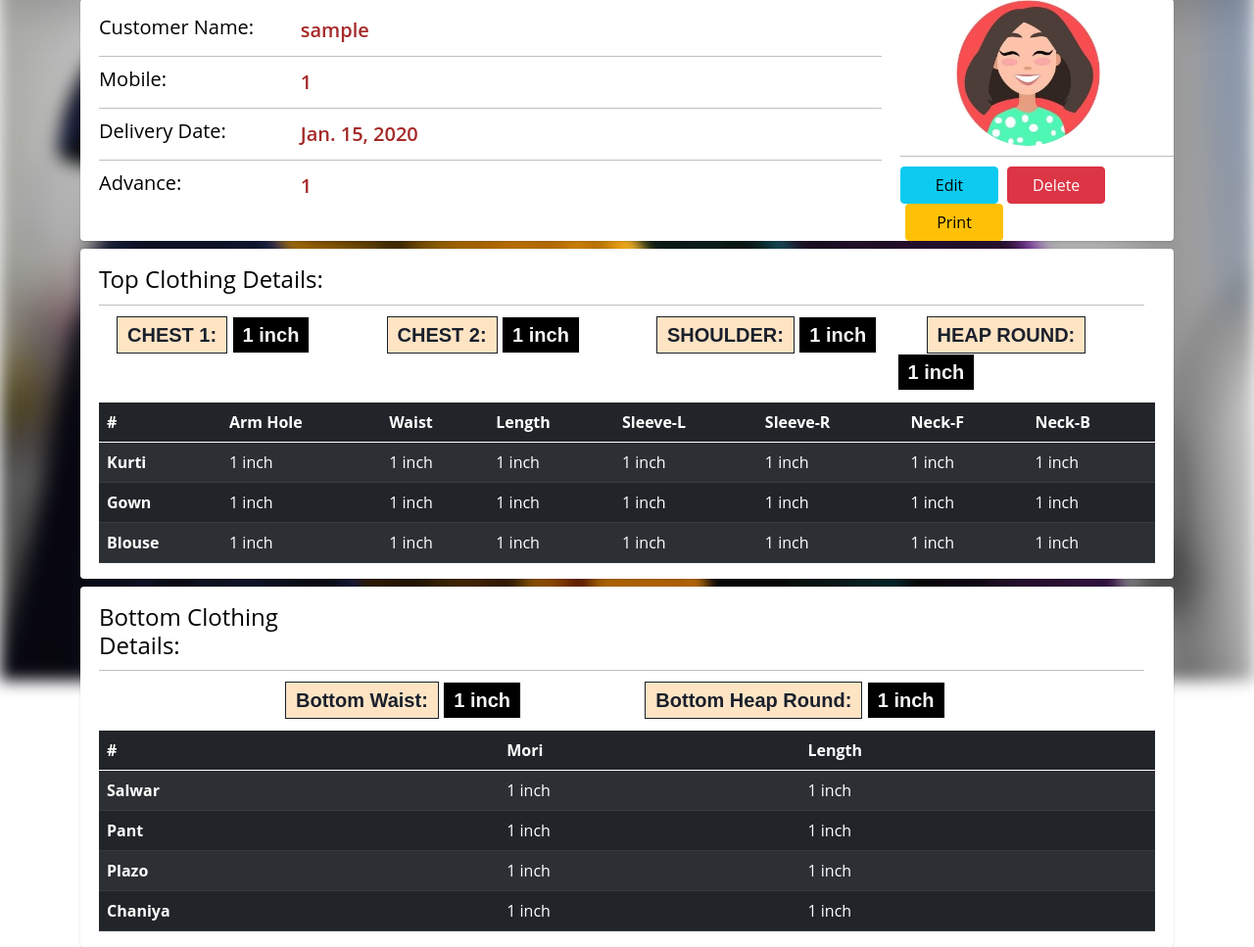
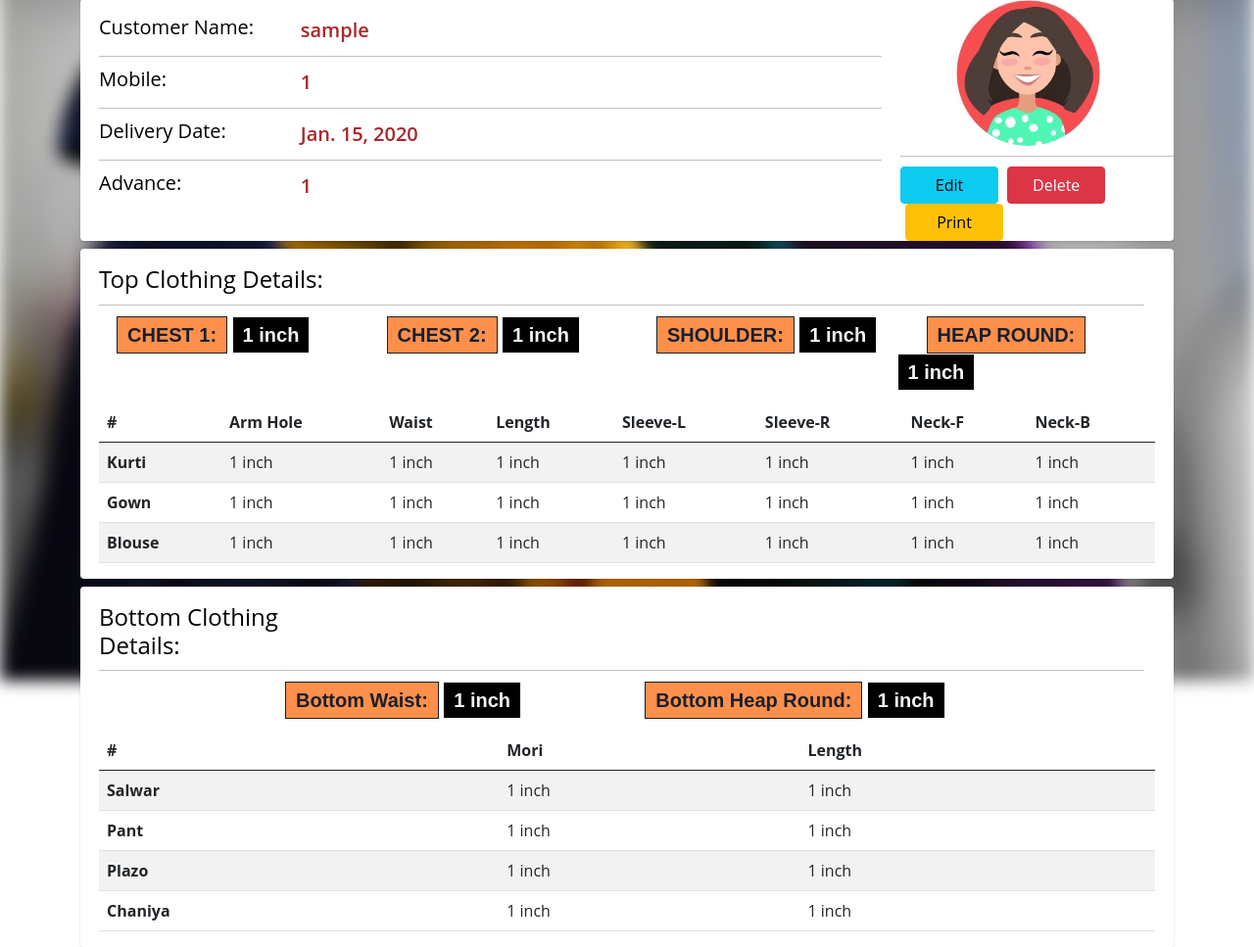
Before and after one commit to dhyeydeveloper/Fashion-Divya-Project-, a Django app: page /details/1/ in a window 1280 px wide; the page is wider, and only the part inside the window is pictured. Shown: the part 105-1072 px from the top of that part at 98% size. Run offline with Django 4.2, Linux system fonts and the light colour scheme; a user stored in the database is signed in; tables that the repository leaves empty hold one stand-in row (values such as "Sample post"); some libraries are stand-ins or nearby versions.

Commit message:
Changed color

```diff
--- a/Fashon/static/fashon/css/details.css
+++ b/Fashon/static/fashon/css/details.css
@@ -84,7 +84,7 @@ position: relative;
 border: 1px solid;
 color: #1a202c;
 font-size: 20px;
-background-color:bisque ;
+background-color:#FF904C ;
 outline: none;
 /* border-radius: 23px; */
 margin-left: 30px;
--- a/Fashon/templates/fashion/customerDetails.html
+++ b/Fashon/templates/fashion/customerDetails.html
@@ -106,7 +106,7 @@
 <div class="row">
   <div class="col-sm-12">
 
-<table class="table table-striped table-dark">
+<table class="table table-striped table" >
   <thead>
     <tr>
       <th scope="col">#</th>
@@ -192,7 +192,7 @@
 <div class="row">
   <div class="col-sm-12">
 
-<table class="table table-striped table-dark">
+<table class="table table-striped">
   <thead>
     <tr>
       <th scope="col">#</th>
@@ -302,9 +302,7 @@
             method : 'GET',
             data: id,
             success: function(resp){
-                if (resp === 'success'){
-                    window.location.href = "/home/"
-                }
+                window.location.href = "/type/"
             }
         });
     })
```
